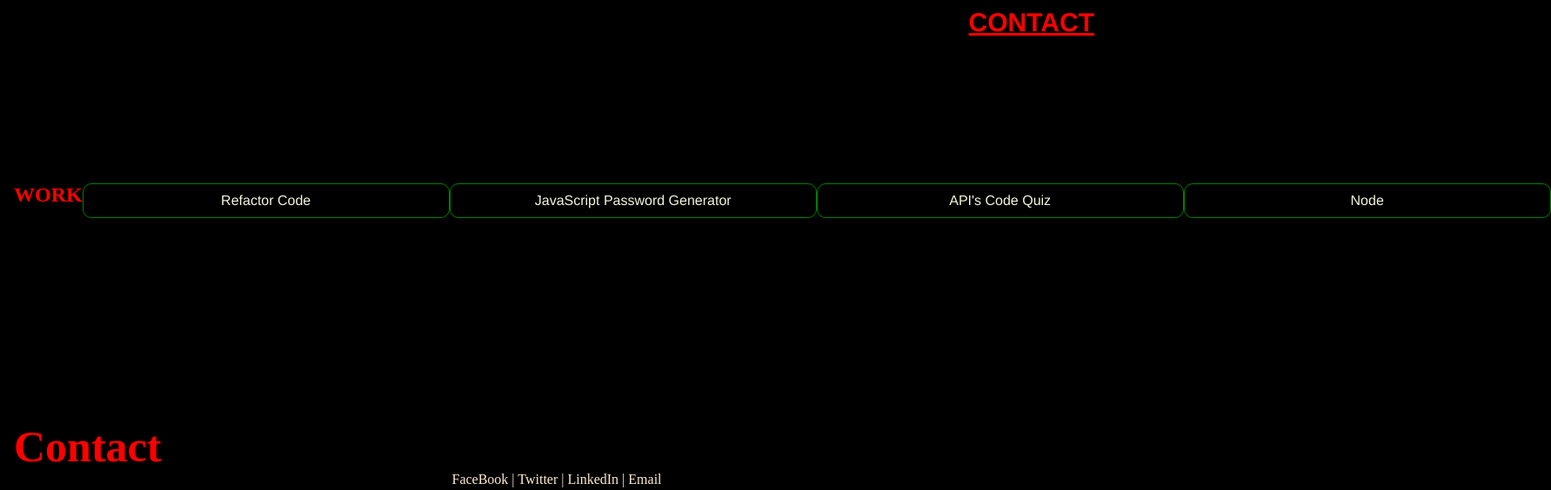
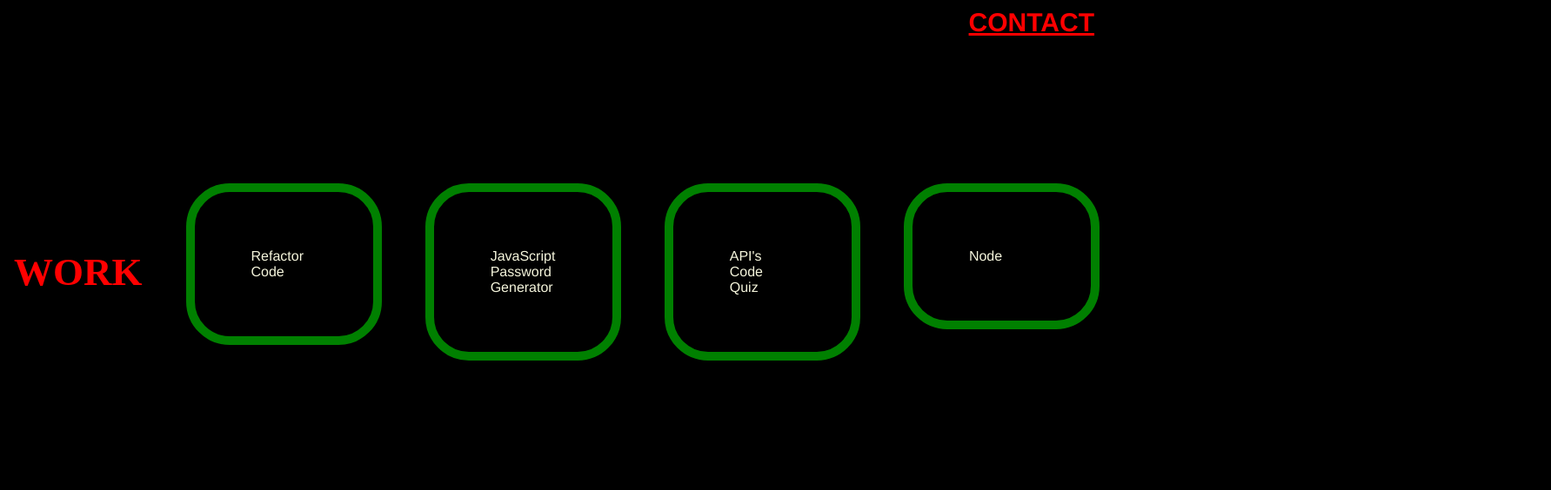
Before and after one commit to Arspeke8/AdvCSSProffesionalPortfolio, a plain HTML site: page index.html in a window 1280 px wide. Shown: the part 119-683 px from the top of the page at 87% size, 1783 px wide, since content can reach past the window. Drawn offline with Linux system fonts and the light colour scheme.

Commit message:
updated work section

```diff
--- a/assets/style.css
+++ b/assets/style.css
@@ -79,20 +79,28 @@ footer {
 }
 
 .work {
-    color:red
+    color:red;
+    padding: 0px;
+    display: flex;
+    align-items: center;
+    font-size: 30px;
 }
 
 .section {
     display: flex;
+    gap: 17px 50px
 }
 
 .box {
+    display: flex;
     border-style: solid;
-    border-width: 1px;
-    border-radius: 10px;
+    border-width: 10px;
+    border-radius: 50px;
     border-color: green;
-    padding: 10px;
-    flex: 0 0 400px;
+    padding: 65px;
+    width: 50%;
+    height: 50%;
+    flex-wrap: wrap;
 }
 
 .refactor, .Java, .API, .Node {
--- a/index.html
+++ b/index.html
@@ -30,8 +30,8 @@
     </header>
 
     <section class="section">
-        <div>
-            <h1 class="work">WORK</h1>
+        <div class="work">
+            <h1>WORK</h1>
         </div>
             <div class="box">
                 <Header class="refactor">Refactor Code</Header>
```
